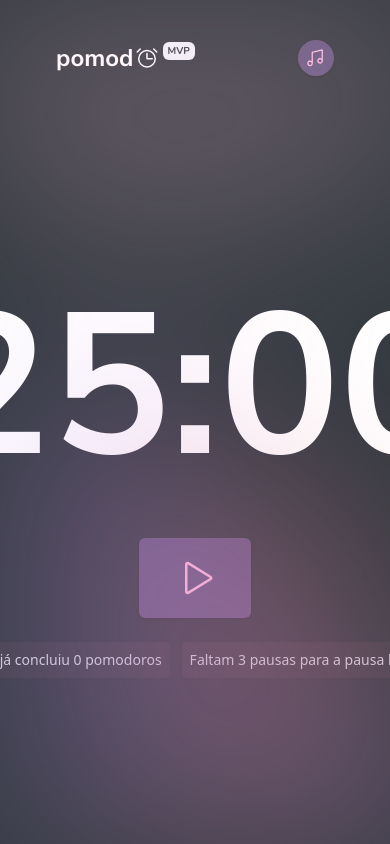
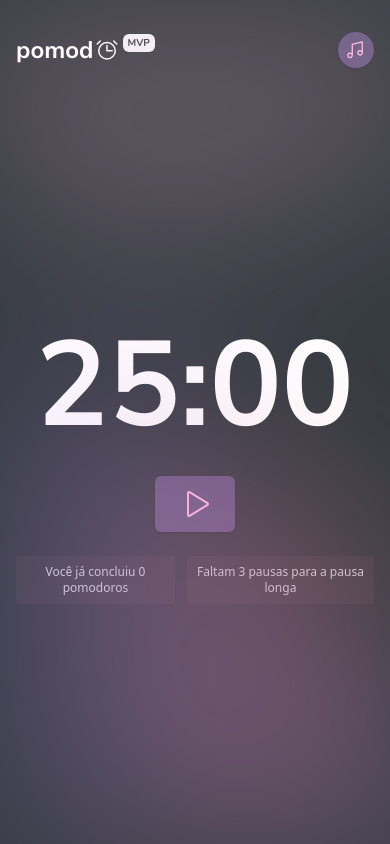
Before and after one commit to GuiSelair/pomodo.com.br, a Next.js app: page / in a window 390 px wide. Shown: the top 844 px of the page. Built offline with nearby package versions, Linux system fonts and the light colour scheme.

Commit message:
fix: fixed responsive layout

```diff
--- a/src/app/(pomodoro)/_components/PomodoroActionButtons.tsx
+++ b/src/app/(pomodoro)/_components/PomodoroActionButtons.tsx
@@ -27,23 +27,23 @@ export function PomodoroActionButtons({
 			<div className="flex items-center gap-8">
 				<Button
 					id="pomodoro-pause-action-button"
-					className="w-[112px] h-20"
+					className="w-20 lg:w-28 h-14 lg:h-20"
 					onClick={pauseTimer}
 				>
 					<PauseIcon
 						id="pomodoro-pause-action-button"
-						className="w-10 h-10 text-pomodo-pink-300"
+						className="w-8 lg:w-10 h-8 lg:h-10 text-pomodo-pink-300"
 					/>
 				</Button>
 				{!isTakeBreak && (
 					<Button
 						id="pomodoro-stop-action-button"
-						className="w-[112px] h-20"
+						className="w-20 lg:w-28 h-14 lg:h-20"
 						onClick={stopTimer}
 					>
 						<TimeResetIcon
 							id="pomodoro-stop-action-button"
-							className="w-10 h-10 text-pomodo-pink-300"
+							className="w-8 lg:w-10 h-8 lg:h-10 text-pomodo-pink-300"
 						/>
 					</Button>
 				)}
@@ -54,12 +54,12 @@ export function PomodoroActionButtons({
 	return (
 		<Button
 			id="pomodoro-start-action-button"
-			className="w-[112px] h-20"
+			className="w-20 lg:w-28 h-14 lg:h-20"
 			onClick={startTimer}
 		>
 			<PlayIcon
 				id="pomodoro-start-action-button"
-				className="w-10 h-10 text-pomodo-pink-300"
+				className="w-8 lg:w-10 h-8 lg:h-10 text-pomodo-pink-300"
 			/>
 		</Button>
 	);
--- a/src/app/(pomodoro)/_components/PomodoroCounter.tsx
+++ b/src/app/(pomodoro)/_components/PomodoroCounter.tsx
@@ -30,10 +30,10 @@ export function PomodoroCounter() {
 
 	return (
 		<div className="flex items-center gap-3 mt-6">
-			<span className="bg-zinc-700 p-2 rounded text-gray-300 text-sm">
+			<span className="bg-zinc-700 p-2 rounded text-gray-300 text-xs sm:text-sm text-center">
 				{makePomodoCompletedMessage()}
 			</span>
-			<span className="bg-zinc-700 p-2 rounded text-gray-300 text-sm">
+			<span className="bg-zinc-700 p-2 rounded text-gray-300 text-xs sm:text-sm text-center">
 				{makeLeftUntilToLongBreakMessage()}
 			</span>
 		</div>
--- a/src/app/(pomodoro)/page.tsx
+++ b/src/app/(pomodoro)/page.tsx
@@ -11,7 +11,7 @@ export default function PomodoroPage() {
 
 	return (
 		<main className="flex flex-col items-center justify-center h-[calc(100vh-10rem)]">
-			<strong className="text-[200px] text-white font-nunito-sans font-bold">
+			<strong className="text-[120px] sm:text-[160px] md:text-[200px] text-white font-nunito-sans font-bold">
 				{formatTimerSecondToMinutes(timer)}
 			</strong>
 			<PomodoroActionButtons
--- a/src/app/layout.tsx
+++ b/src/app/layout.tsx
@@ -21,6 +21,7 @@ export default function RootLayout({
 	return (
 		<html lang="pt-BR">
 			<head>
+				<meta name="viewport" content="width=device-width, initial-scale=1.0"/>
 				<ScriptTag
 					id="Google Tag Manager-Script"
 					dangerouslySetInnerHTML={{
@@ -60,8 +61,10 @@ export default function RootLayout({
 						flex-col
 						items-center
 						bg-pomodo-gray-500
-						py-10
-						px-14
+						py-8
+						px-4
+						md:px-14
+						md:py-10
 						relative
 					"
 				>
```
